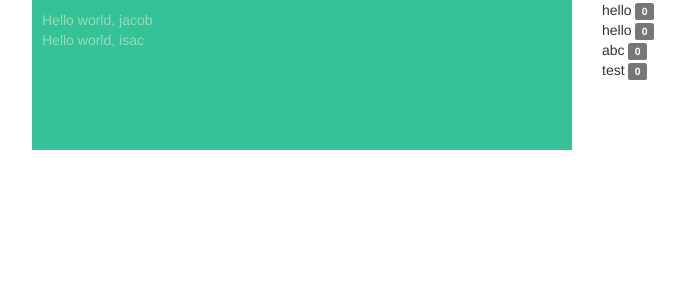
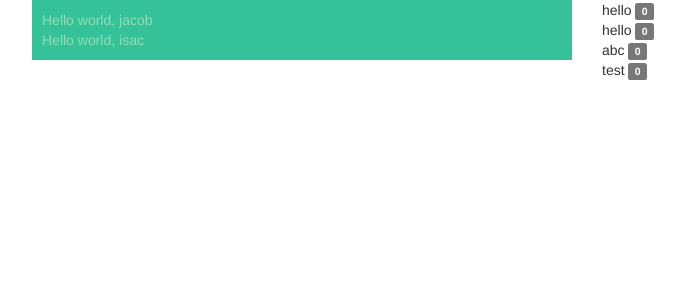
Before and after one commit to livelikeabel/coding-for-office-workers, a Django app: page / in a window 1280 px wide. Shown: the top 300 px of the page, without its empty margins (53-738 px from the left). Run offline with Django 3.2, Linux system fonts and the light colour scheme; data comes from the database, SQL or seed files in the repository; some libraries are stand-ins or nearby versions.

Commit message:
무슨 문제 때문일까요.. ㅠㅠ

```diff
--- a/week-02-django/src/static/css/base.css
+++ b/week-02-django/src/static/css/base.css
@@ -2,7 +2,7 @@
     color:#94ddb6;
 
     padding: 10px;
-    height: 150px;
+    /*height: 100px;*/
     /*margin: 10px;*/
     background-color: #35c299;
   }
```
